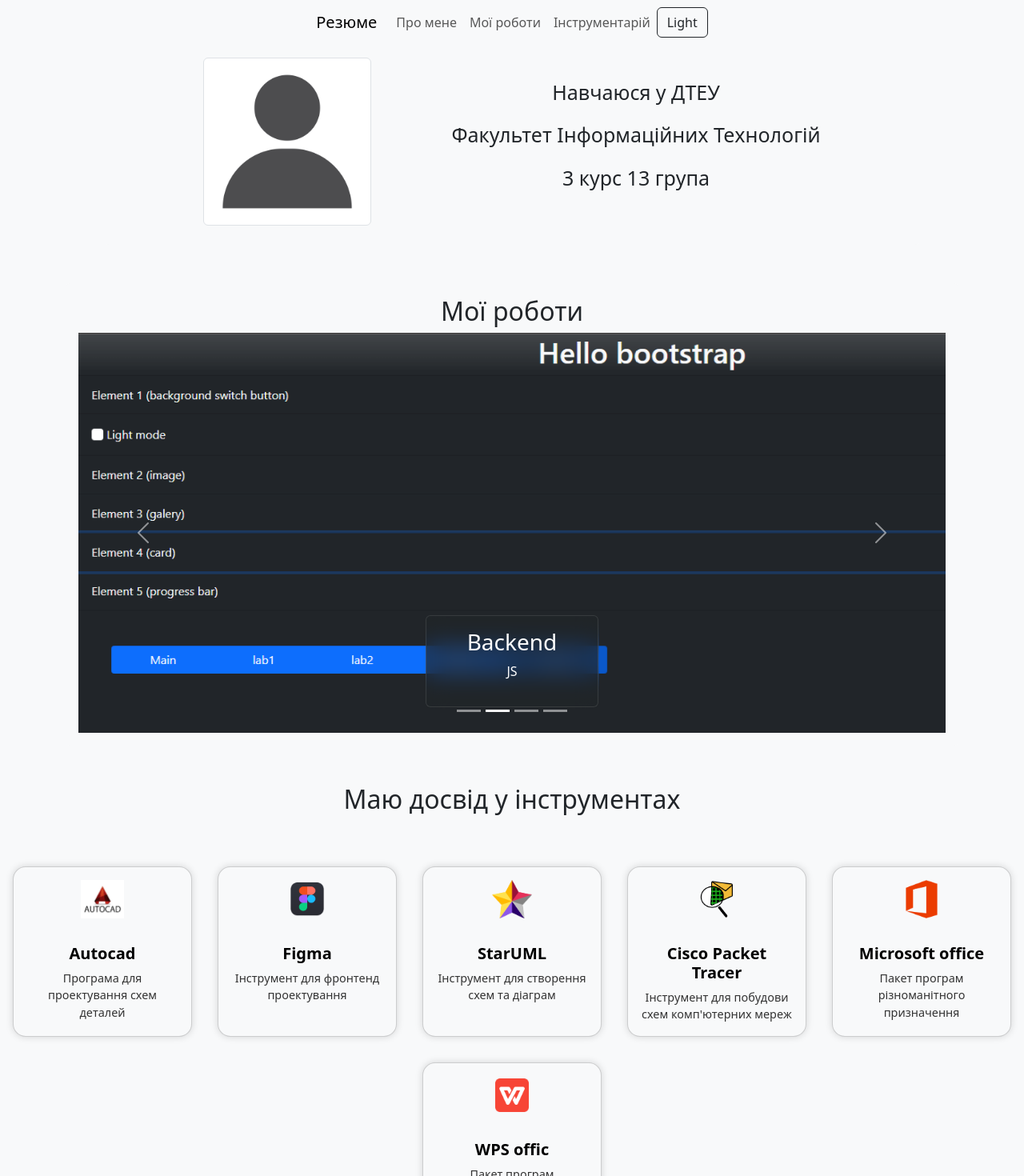
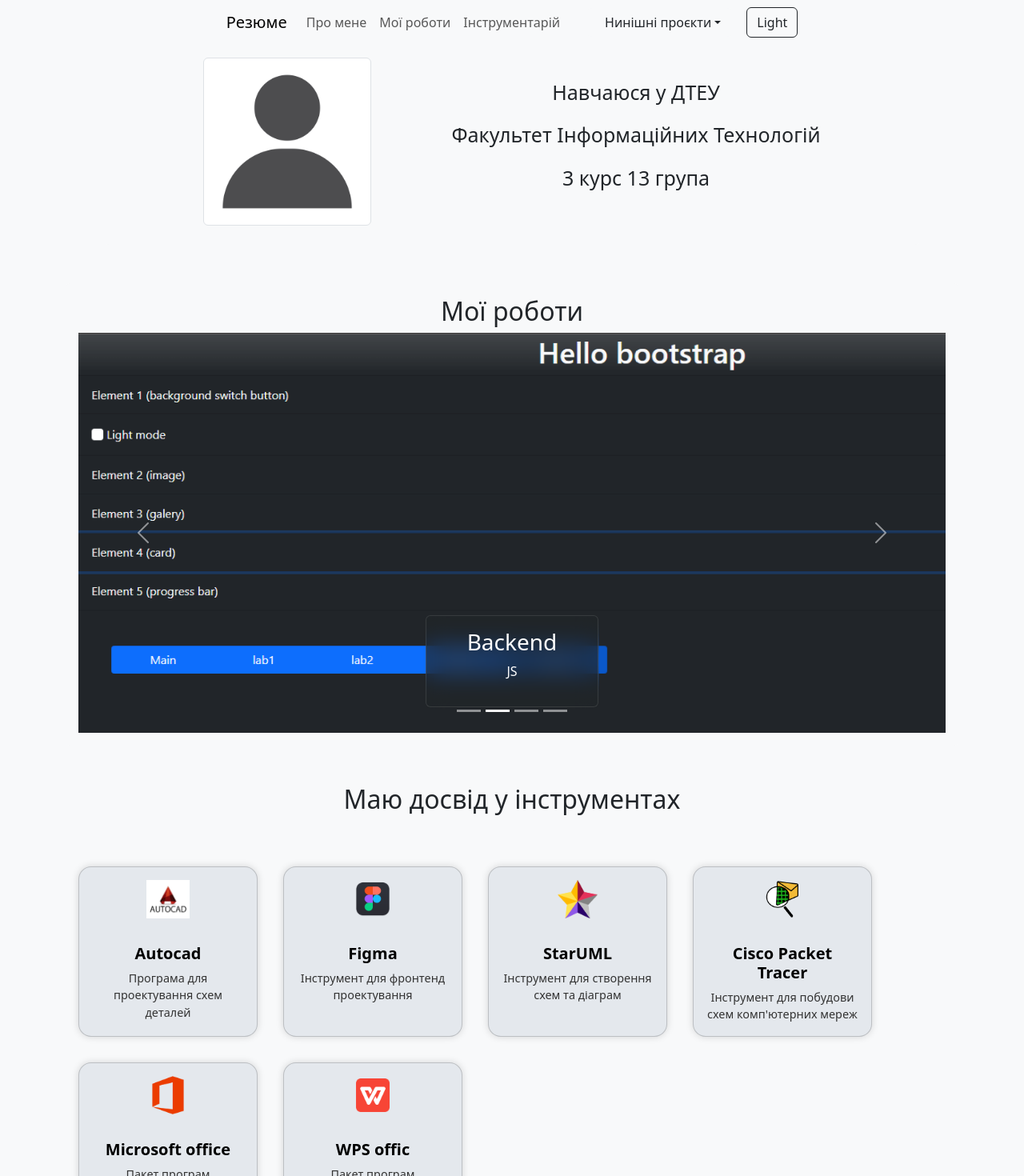
Before and after one commit to nickless37/JS-learning, a React (Create React App) app in the folder my-app/: page / in a window 1280 px wide. Shown: the top 1470 px of the page at 80% size. Built offline with nearby package versions, Linux system fonts and the light colour scheme.

Commit message:
lab 4 done, 5=?

```diff
--- a/my-app/src/App.css
+++ b/my-app/src/App.css
@@ -29,16 +29,40 @@
   object-fit: cover;
 }
 
-.themeable {
-  transition: all 0.3s ease-in-out;
-}
-
-
 .labelBackground{
   background-color: #212529a6;
-  /* right: auto; */
   width: 20%;
   bottom: 2rem;
   backdrop-filter: blur(15px);
   border: 1px solid rgba(255, 255, 255, 0.1);
 }
+
+
+.custom-dropdown .dropdown-toggle:focus,
+.custom-dropdown .dropdown-toggle:active {
+  box-shadow: none;
+
+}
+
+.custom-dropdown .dropdown-toggle {
+  border: 0px solid #ff0000;
+  border-radius: 8px;
+}
+
+.dropdown-dark {
+  background-color: #2c2f33 !important;
+  border-color: #23272a !important;
+  color: #ebebeb !important;
+}
+
+.dropdown-light {
+  background-color: #e4e8ed !important;
+  border-color: #d0d4d9 !important;
+  color: #000000 !important;
+}
+
+/* body * {
+  transition:
+    background-color 0.3s ease,
+    color 0.3s ease;
+} */
--- a/my-app/src/App.js
+++ b/my-app/src/App.js
@@ -1,8 +1,7 @@
 import 'bootstrap/dist/css/bootstrap.min.css';
 import './App.css';
 import React, { useState, useEffect } from 'react';
-import { Container, Navbar, Nav, Button } from 'react-bootstrap';
-import { Carousel } from 'react-bootstrap';
+import { Container, Navbar, Nav, Button, Dropdown, Carousel } from 'react-bootstrap';
 
 // foto
 import myPhoto from './images/template1.png';
@@ -27,7 +26,7 @@ function AppExpirience({name, description, logo, darkMode}){
     width: '14rem',
     borderRadius: '1rem',
     transition: 'background-color 0.3s, color 0.3s',
-    backgroundColor: darkMode ? '#2c2f33' : '#f8f9fa',  // контрасніші кольори
+    backgroundColor: darkMode ? '#2c2f33' : '#e4e8ed',  // контрасніші кольори
     color: darkMode ? '#f1f1f1' : '#222',
     boxShadow: darkMode
       ? '0 0 10px rgba(255,255,255,0.1)'
@@ -126,6 +125,19 @@ function App() {
 
           </Nav>
 
+          <Nav className= "ms-auto ps-4 pe-3" >
+            <Dropdown className='custom-dropdown'>
+              <Dropdown.Toggle className={getThemeClasses('ps-4 pe-3')} >
+                Нинішні проєкти
+              </Dropdown.Toggle>
+
+              <Dropdown.Menu className={`${getThemeClasses()} ${darkMode ? 'dropdown-dark' : 'dropdown-light'}`}>
+                <Dropdown.Item href="https://github.com/nickless37/JS-learning" className={getThemeClasses(darkMode ? 'dropdown-dark' : 'dropdown-light')}>Java script</Dropdown.Item>
+                <Dropdown.Item href="https://github.com/nickless37/cryptographic-methods-of-information-protection-2025" className={getThemeClasses(darkMode ? 'dropdown-dark' : 'dropdown-light')}>Phython</Dropdown.Item>
+              </Dropdown.Menu>
+            </Dropdown>
+          </Nav>
+
           <Nav className="ms-auto">
             <Button
               className=''
@@ -140,8 +152,8 @@ function App() {
         </Container>
       </Navbar>
 
-      <Container className="mt-4" id='about'>
-        <div className={getThemeClasses('about_me d-flex justify-content-center ms-5 me-5 mt-5 p-4 rounded')}>
+      <Container id='test' className="mt-4" >
+        <div id='about' className={getThemeClasses('about_me d-flex justify-content-center ms-5 me-5 mt-5 p-4 rounded')}>
           <img
             src={myPhoto}
             className={`img-thumbnail ${darkMode ? 'border-secondary' : ''}`}
@@ -150,7 +162,7 @@ function App() {
             height={300}
             style={{objectFit: "cover"}}
           />
-          <div id='B1'  className='d-flex align-self-center flex-column direction-colomn justify-self-center-custom'>
+          <div id='B1' className='d-flex align-self-center flex-column direction-colomn justify-self-center-custom'>
             <p>Навчаюся у ДТЕУ</p>
             <p>Факультет Інформаційних Технологій</p>
             <p>3 курс 13 група</p>
@@ -208,11 +220,10 @@ function App() {
             </Carousel.Item>
           </Carousel>
         </div>
-      </Container>
 
         <div id='instruments'>
           <h2 className={getThemeClasses('mt-5 mb-5')}>Маю досвід у інструментах</h2>
-        <div className="d-flex flex-wrap justify-content-center">
+          <div className="d-flex flex-wrap justify-content-start">
             <AppExpirience
               name="Autocad"
               description="Програма для проектування схем деталей"
@@ -263,8 +274,7 @@ function App() {
             />
           </div>
         </div>
-
-
+      </Container>
 
 
     </div>
```
Lines whose indentation alone changed are shown as unchanged.
